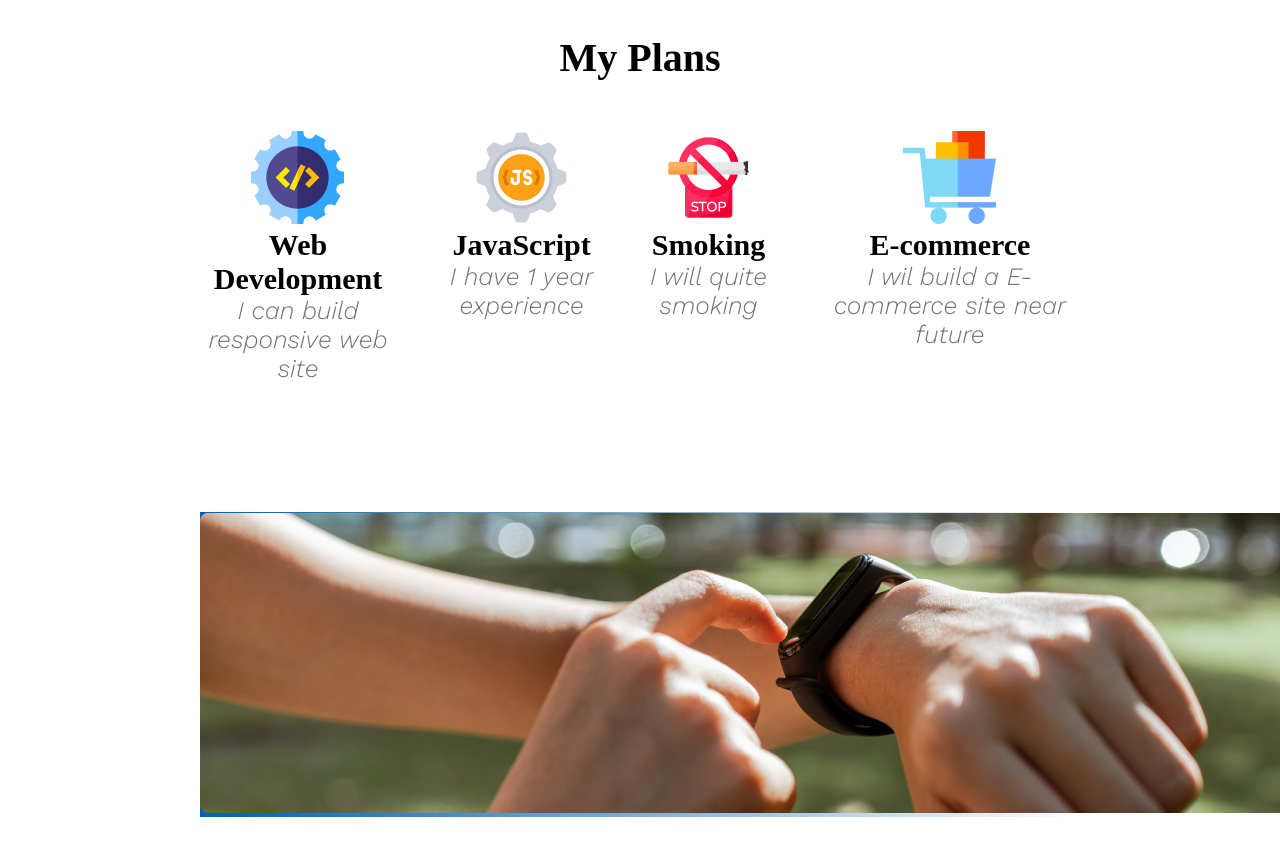
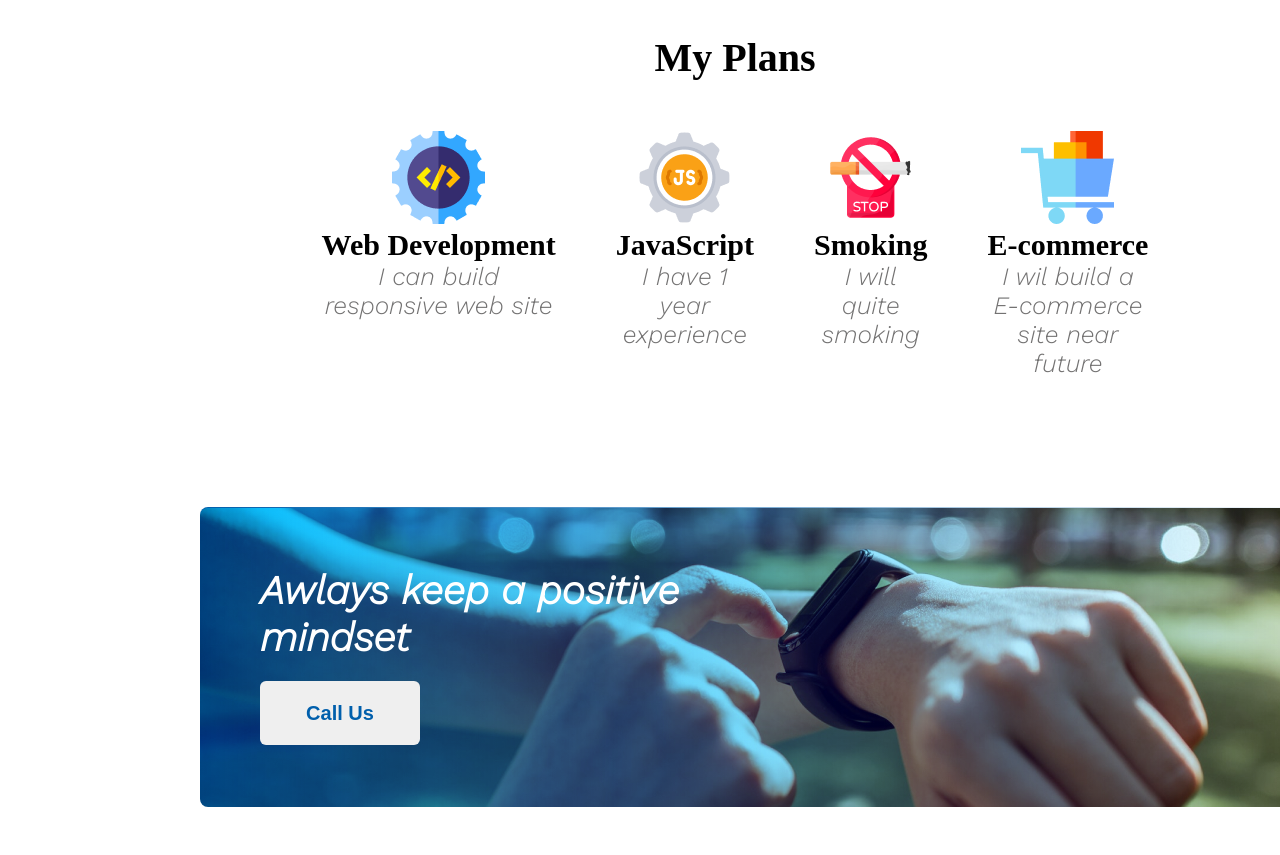
Before and after one commit to reaxul/practice-assaignment1, a plain HTML site: page index.html in a window 1280 px wide. Shown: the part 1760-2615 px from the top of the page. Drawn offline with nearby package versions, Linux system fonts and the light colour scheme.

Commit message:
main section done

```diff
--- a/index.html
+++ b/index.html
@@ -47,14 +47,17 @@
                     classical Latin literature from 45 BC, making it over 2000 years old. Richard McClintock.
                 </p>
                 <span class="checkbox-paragraph">
-                <p><img src="../practice-assaignment1/icons/checkmark-16.png" class="icon" alt="">Lorem ipsum sit amet
+                    <p><img src="../practice-assaignment1/icons/checkmark-16.png" class="icon" alt="">Lorem ipsum sit
+                        amet
                         consectetur.</p>
-                <p><img src="../practice-assaignment1/icons/checkmark-16.png" alt="">Lorem ipsum dolor sit amet Lorem, ipsum dolor.
+                    <p><img src="../practice-assaignment1/icons/checkmark-16.png" alt="">Lorem ipsum dolor sit amet
+                        Lorem, ipsum dolor.
                         consectetur.</p>
                     <p><img src="../practice-assaignment1/icons/checkmark-16.png" alt="">Lorem ipsum dolor sit amet
                         consectetur adipisicing elit..</p>
                     <p><img src="../practice-assaignment1/icons/checkmark-16.png" alt="">Lorem ipsum dolor sit amet.</p>
-                <p><img src="../practice-assaignment1/icons/checkmark-16.png" alt="">Lorem, ipsum dolor sit Lorem, ipsum dolor..</p>
+                    <p><img src="../practice-assaignment1/icons/checkmark-16.png" alt="">Lorem, ipsum dolor sit Lorem,
+                        ipsum dolor..</p>
                 </span>
             </div>
         </section>
@@ -77,7 +80,7 @@ My Plans
                 <div class="skills">
                     <img src="../practice-assaignment1/icons/smoke.png" alt="">
                     <p class="skill-title">Smoking</p>
-                    <p class="skill-descrived">I  will quite smoking</p>
+                    <p class="skill-descrived">I will quite smoking</p>
                 </div>
                 <div class="skills">
                     <img src="../practice-assaignment1/icons/ecom.png" alt="">
@@ -87,7 +90,12 @@ My Plans
             </div>
         </section>
         <section class="section3">
-            <img src="../practice-assaignment1/images/watch.png" alt="">
+            <div class="blend-image">
+                <h3>
+                    Awlays keep a positive mindset
+                </h3>
+                <button class="call-button">Call Us</button>
+            </div>
         </section>
     </main>
 </body>
--- a/styles/style.css
+++ b/styles/style.css
@@ -83,19 +83,24 @@ header {
 /* section1 done  */
 /* section2 */
 .section2 {
+    align-items: center;
     text-align: center;
     margin: 129px 200px;
+    padding-left: 190px;
 }
 
+/* section 2 is not moving to the center position, i tried a lot of method.  */
 .section2-title {
     font-weight: 700;
     font-size: 40px;
     margin-bottom: 50px;
+
 }
 
 .skill-title {
     font-weight: 700;
     font-size: 30px;
+    white-space: nowrap;
 }
 
 .skill-descrived {
@@ -108,14 +113,40 @@ header {
 .item-of-skill {
     display: flex;
     justify-content: center;
-    gap: 50px;
+    gap: 60px;
 }
 
 /* section3  */
 .section3 {
+    background-image: url(../images/watch.png), linear-gradient(90deg, #005FAC 0%, rgba(0, 95, 172, 0) 100%);
+    border-radius: 8px;
+    ;
+    background-blend-mode: overlay;
     background-repeat: no-repeat;
-    background: linear-gradient(90deg, #005FAC 0%, rgba(0, 95, 172, 0) 100%);
+    width: 1140px;
+    height: 300px;
     margin: 129px 200px;
-    mix-blend-mode: multiply;
+}
+
+.blend-image h3 {
+    width: 459px;
+    height: 94px;
+    font-family: 'Work Sans';
+    font-weight: 700;
+    font-size: 40px;
+    color: #FFFFFF;
+    padding-left: 60px;
+    padding-top: 60px;
+    margin-bottom: 20px;
 
 }
+.call-button{
+    margin-left: 60px;
+    width: 160px;
+    height: 64px;
+    font-weight: 600;
+font-size: 20px;
+color: #005FAC;
+border-radius: 6px;
+border: 0;
+}
```
Lines whose indentation alone changed are shown as unchanged.
